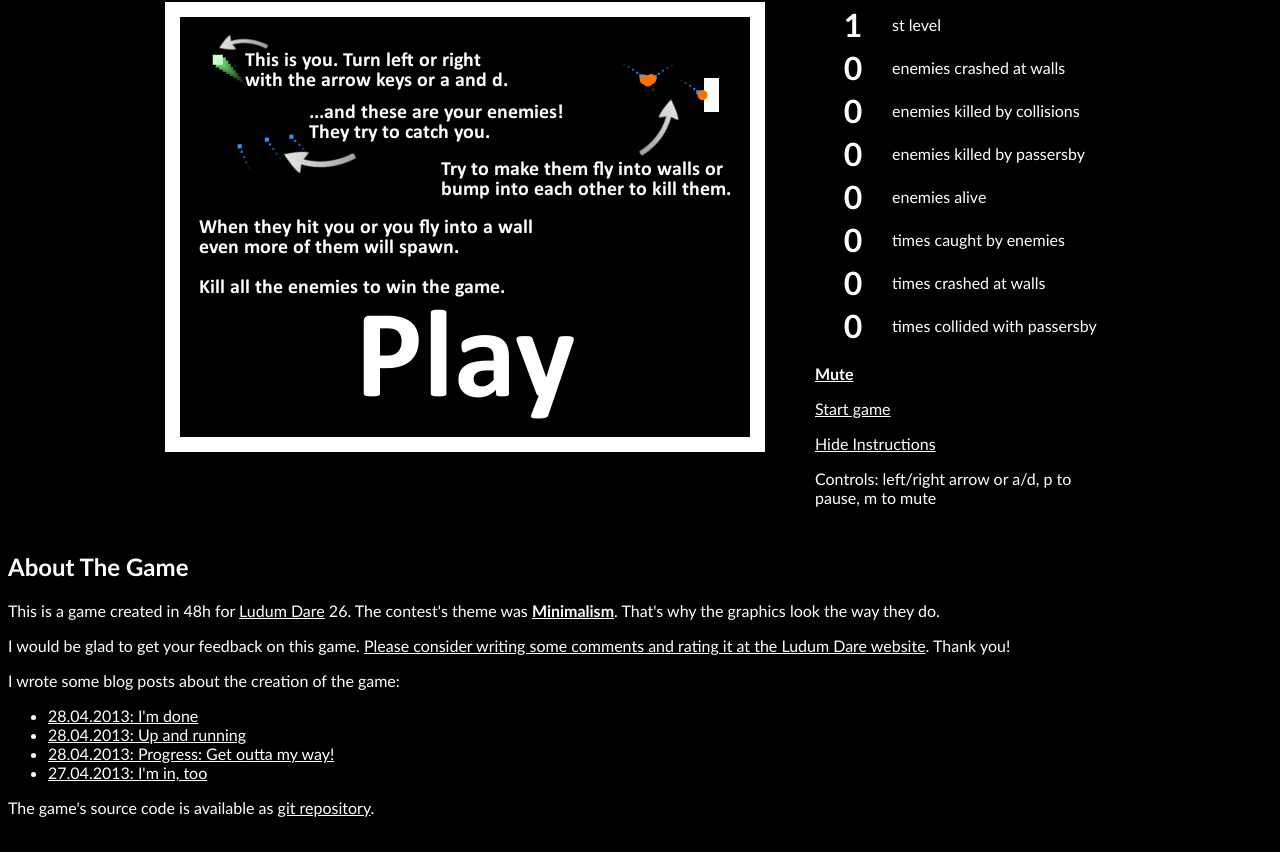
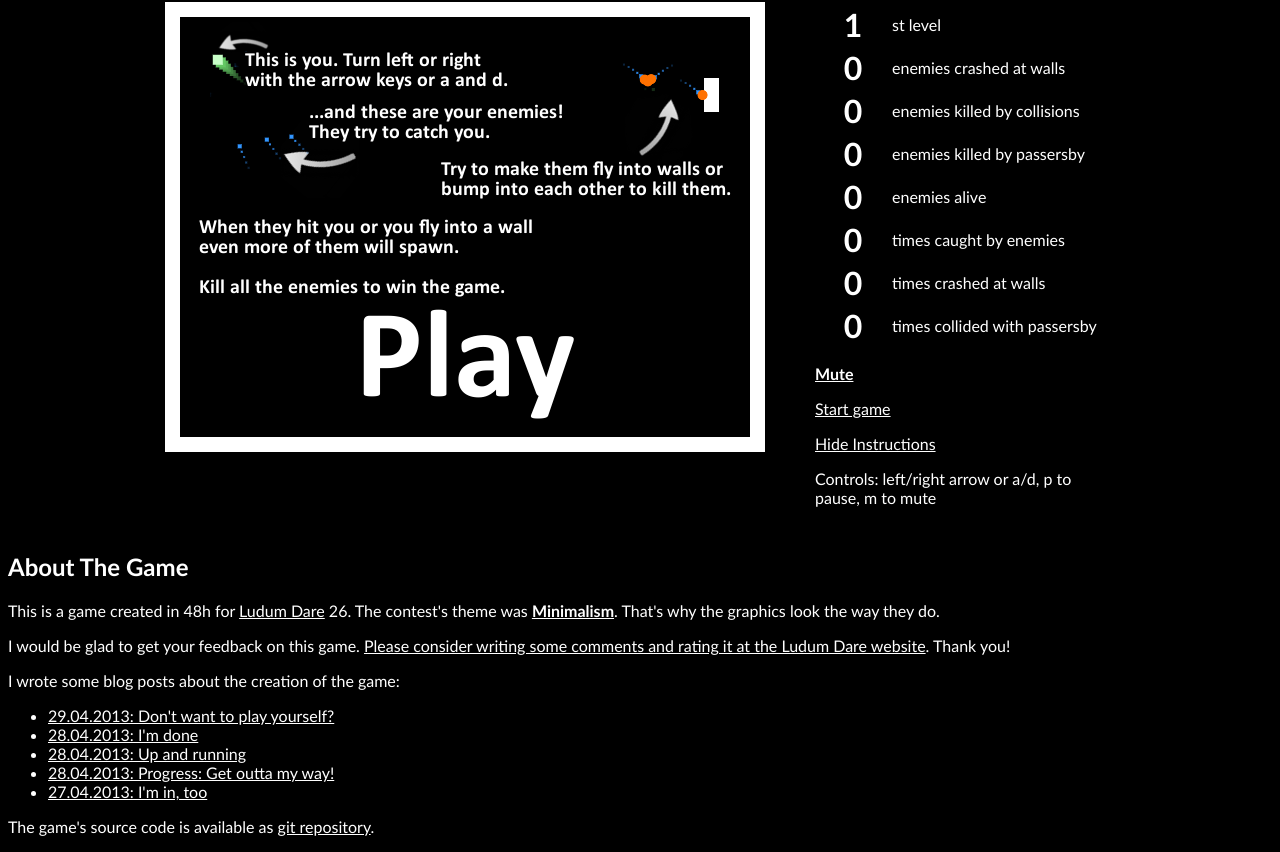
Before and after one commit to stoman/LudumDare26, a plain HTML site: page htdocs/index.html in a window 1280 px wide. Shown: the part 134-986 px from the top of the page. Drawn offline with nearby package versions, Linux system fonts and the light colour scheme.

```diff
--- a/htdocs/index.html
+++ b/htdocs/index.html
@@ -119,12 +119,15 @@
 		</p>
 		<p>
 			I would be glad to get your feedback on this game. <a
-				href="http://www.ludumdare.com/compo/ludum-dare-26/?action=preview&uid=21963"
+				href="http://www.ludumdare.com/compo/2013/04/29/dont-want-to-play-yourself/"
 				target="_blank">Please consider writing some comments and rating
 				it at the Ludum Dare website</a>. Thank you!
 		</p>
 		<p>I wrote some blog posts about the creation of the game:</p>
 		<ul>
+			<li><a
+				href="http://www.ludumdare.com/compo/2013/04/28/im-done-26/"
+				target="_blank">29.04.2013: Don't want to play yourself?</a></li>
 			<li><a
 				href="http://www.ludumdare.com/compo/2013/04/28/im-done-26/"
 				target="_blank">28.04.2013: I'm done</a></li>
```
